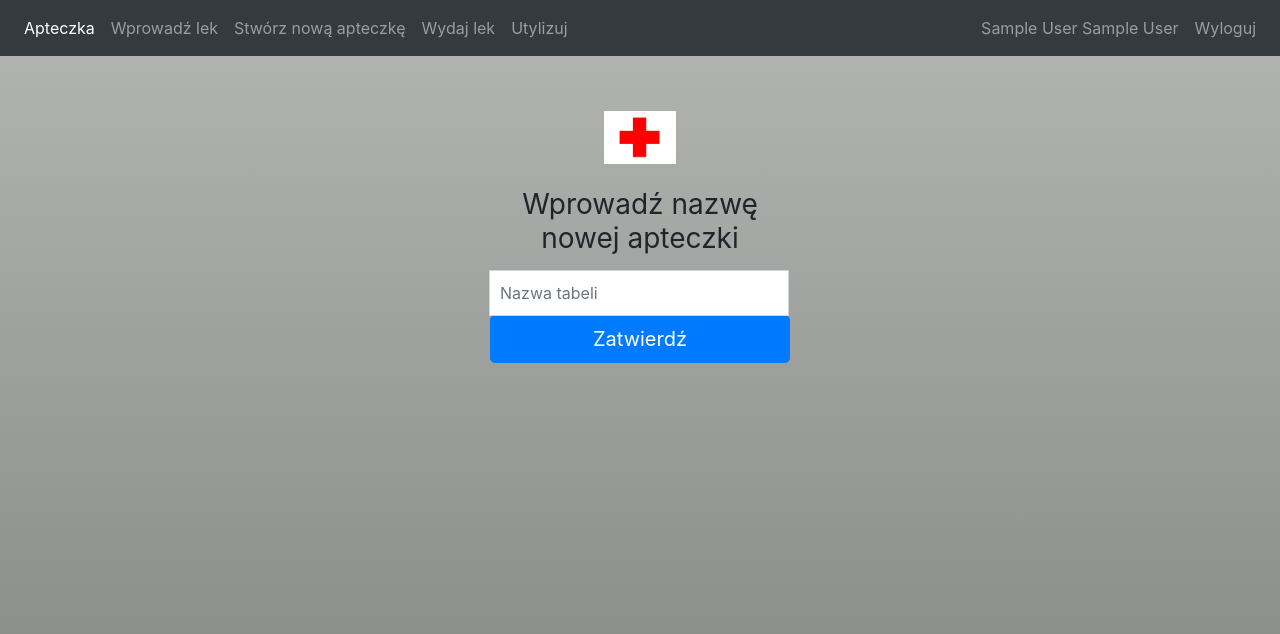
After one commit to JanMigon/SIWM, a PHP site: page /create_new_form.php in a window 1280 px wide. The commit adds this page. Shown: the top 634 px of the page. Run offline with PHP 8.4, Linux system fonts and the light colour scheme; the visitor is signed in with stand-in values (Sample User, id 1).

Commit message:
Add dict

```diff
--- /dev/null
+++ b/apteka/create_new_form.php
@@ -0,0 +1,34 @@
+<?php
+
+include('head.php');
+
+?>
+
+<div class="col-sm">
+    <form class="form-signin" action="create_new.php" method="POST">
+        <img class="mb-4" src="logo.jpg" alt="" width="72">
+        <h1 class="h3 mb-3 font-weight-normal">Wprowadź nazwę nowej apteczki</h1>
+        <label for="inputName" class="sr-only">Nazwa</label>
+        <input type="text" id="inputName" name="table_name" class="form-control" placeholder="Nazwa tabeli" required>
+        <button class="btn btn-lg btn-primary btn-block" type="submit">Zatwierdź</button>
+    </form>
+</div>
+</div>
+<div class="row">
+    <div class="col-sm">
+        <p class="text-danger">
+            <?php
+                if(isset($_SESSION['err']))	{ echo($_SESSION['err']); unset($_SESSION['err']);}
+            ?>
+        </p>
+        <p class="text-success">
+            <?php
+                if(isset($_SESSION['success_msg']))	{ echo($_SESSION['success_msg']); unset($_SESSION['success_msg']);}
+            ?>
+        </p>
+    </div>
+</div>
+<?php
+include('foot.html');
+
+?>
--- a/apteka/head.php
+++ b/apteka/head.php
@@ -32,6 +32,9 @@ if (!isset($_SESSION['logged']))
           <a class="nav-link" href="enterform.php">Wprowadź lek</a>
         </li>
         <li class="nav-item">
+          <a class="nav-link" href="create_new_form.php">Stwórz nową apteczkę</a>
+        </li>
+        <li class="nav-item">
           <a class="nav-link" href="giveform.php">Wydaj lek</a>
         </li>
         <li class="nav-item">
--- a/apteka/style.css
+++ b/apteka/style.css
@@ -35,3 +35,10 @@ th, td {
     width: auto;
     padding: 1em;
 }
+
+.list-group{
+    max-height: 20px;
+    margin-bottom: 10px;
+    overflow-y:auto
+    -webkit-overflow-scrolling: touch;
+}
```
Also changed, not shown: apteka/create_new.php (added, +43 -0 lines), apteka/enter.php (+21 -5 lines), apteka/enterform.php (+8 -1 lines), apteka/main.php (+15 -0 lines).
